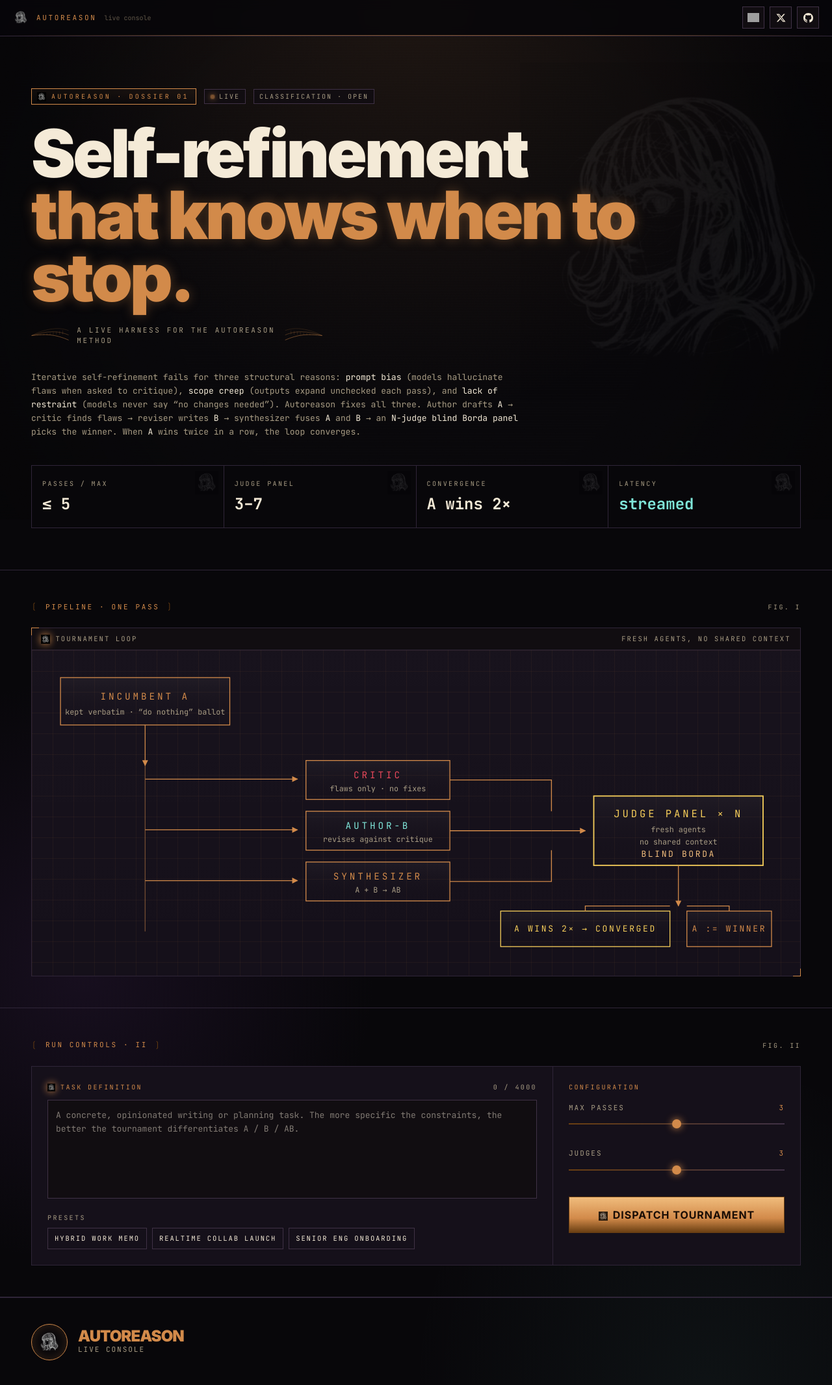
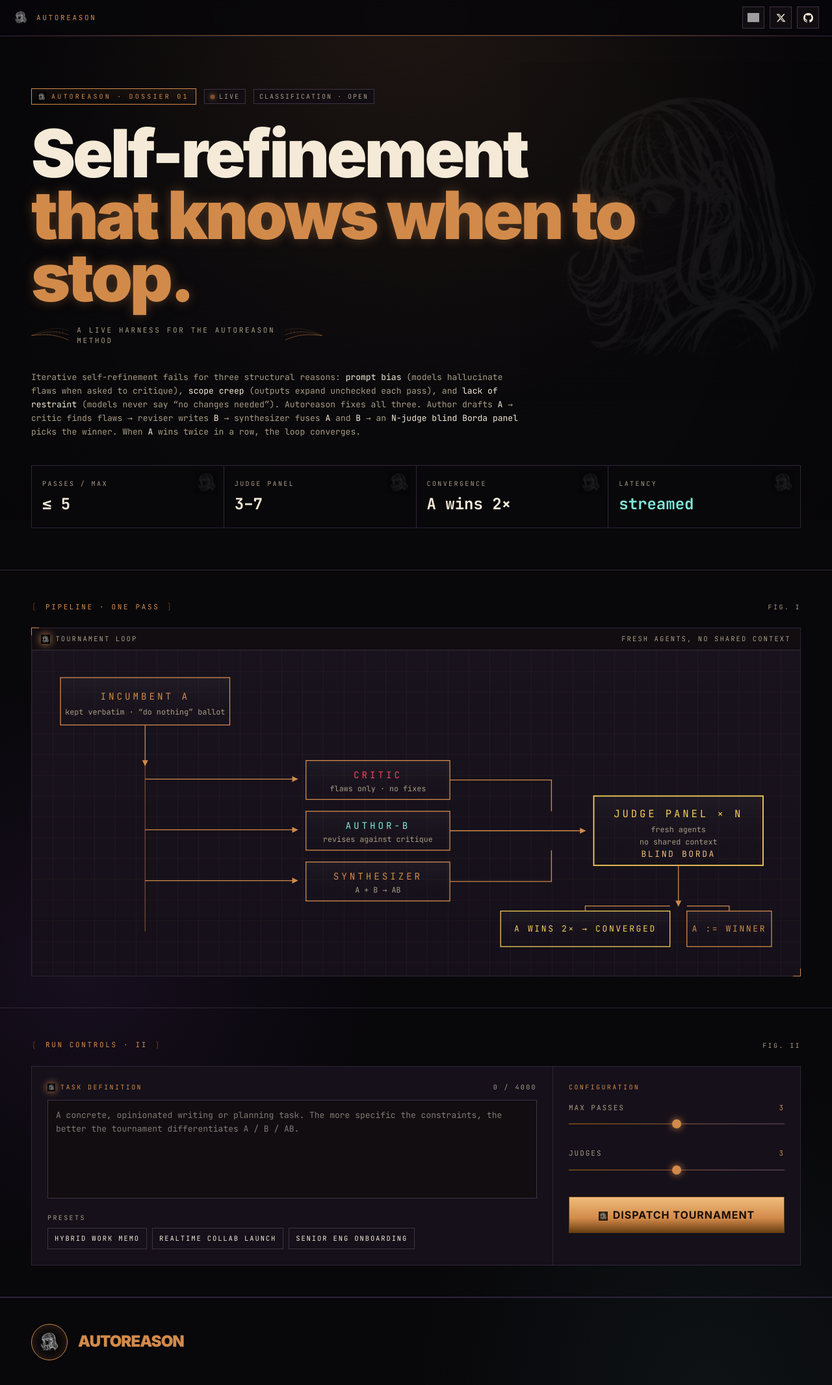
Before and after one commit to ctrlshifthash/Schlooms, a Next.js app: page / in a window 1280 px wide. Shown: the whole page at 65% size. Built offline with nearby package versions, Linux system fonts and the light colour scheme; grey boxes are pictures that could not be loaded.

Commit message:
Drop 'live console' subtitle from navbar + footer seal

```diff
--- a/app/page.tsx
+++ b/app/page.tsx
@@ -24,7 +24,6 @@ export default function Home() {
               <span className="mono text-[11px] tracking-[0.24em] uppercase text-copper">
                 Autoreason
               </span>
-              <span className="mono text-[10px] text-fg-faint">live console</span>
             </div>
             <nav className="flex items-center gap-2 flex-wrap">
               <a
@@ -180,9 +179,6 @@ export default function Home() {
               </div>
               <div>
                 <div className="wordmark text-2xl text-copper">AUTOREASON</div>
-                <div className="mono text-[11px] text-fg-dim tracking-[0.18em] uppercase">
-                  live console
-                </div>
               </div>
             </div>
           </div>
```
